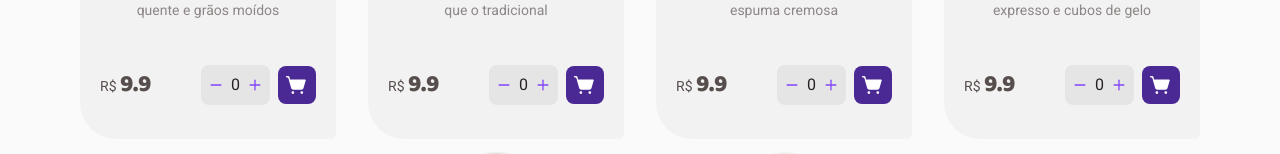
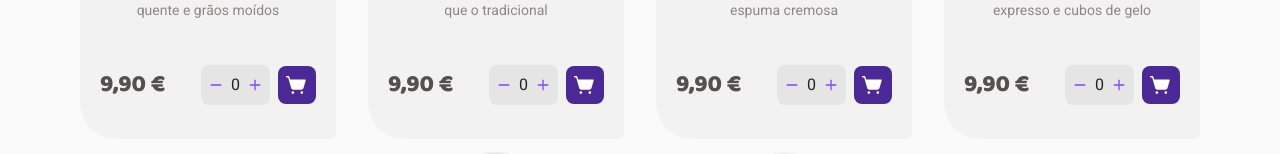
Before and after one commit to filipesaretta/coffeeDelivery, a React (Vite) app: page / in a window 1280 px wide. Shown: the part 729-883 px from the top of the page. Built offline with nearby package versions, Linux system fonts and the light colour scheme.

Commit message:
Refactor money formatter

```diff
--- a/src/components/CardItem/index.tsx
+++ b/src/components/CardItem/index.tsx
@@ -12,6 +12,7 @@ import {
 
 import { Minus, Plus, ShoppingCartSimple } from 'phosphor-react'
 import { useShoppingCartContext } from '../../contexts/ShoppingCartContext'
+import { moneyFormatter } from '../../utils/moneyFormatter'
 
 interface CoffeeItemsProps {
   items: {
@@ -47,7 +48,7 @@ export function CardItem({
       </CoffeeTitle>
       <BuySection>
         <p>
-          R$ <span>{price}</span>
+          <span>{moneyFormatter(price)}</span>
         </p>
         <AddToCart>
           <CounterCoffee>
--- a/src/utils/moneyFormatter.ts
+++ b/src/utils/moneyFormatter.ts
@@ -2,7 +2,7 @@ export function moneyFormatter(price: number) {
   const newPrice = Number(price)
   const formatting = new Intl.NumberFormat('it', {
     style: 'currency',
-    currency: 'BRL',
+    currency: 'EUR',
   }).format(newPrice)
   return formatting
 }
```
